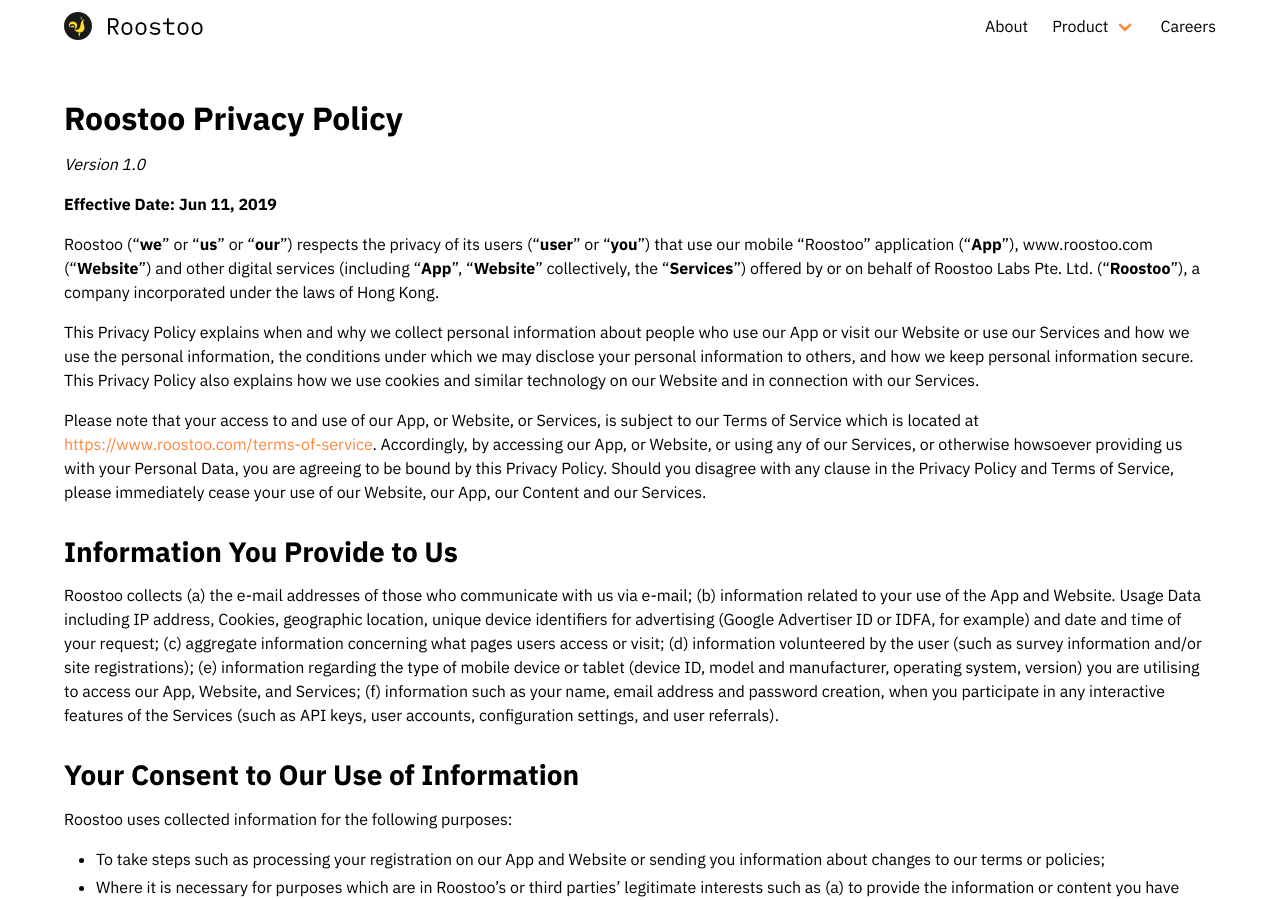
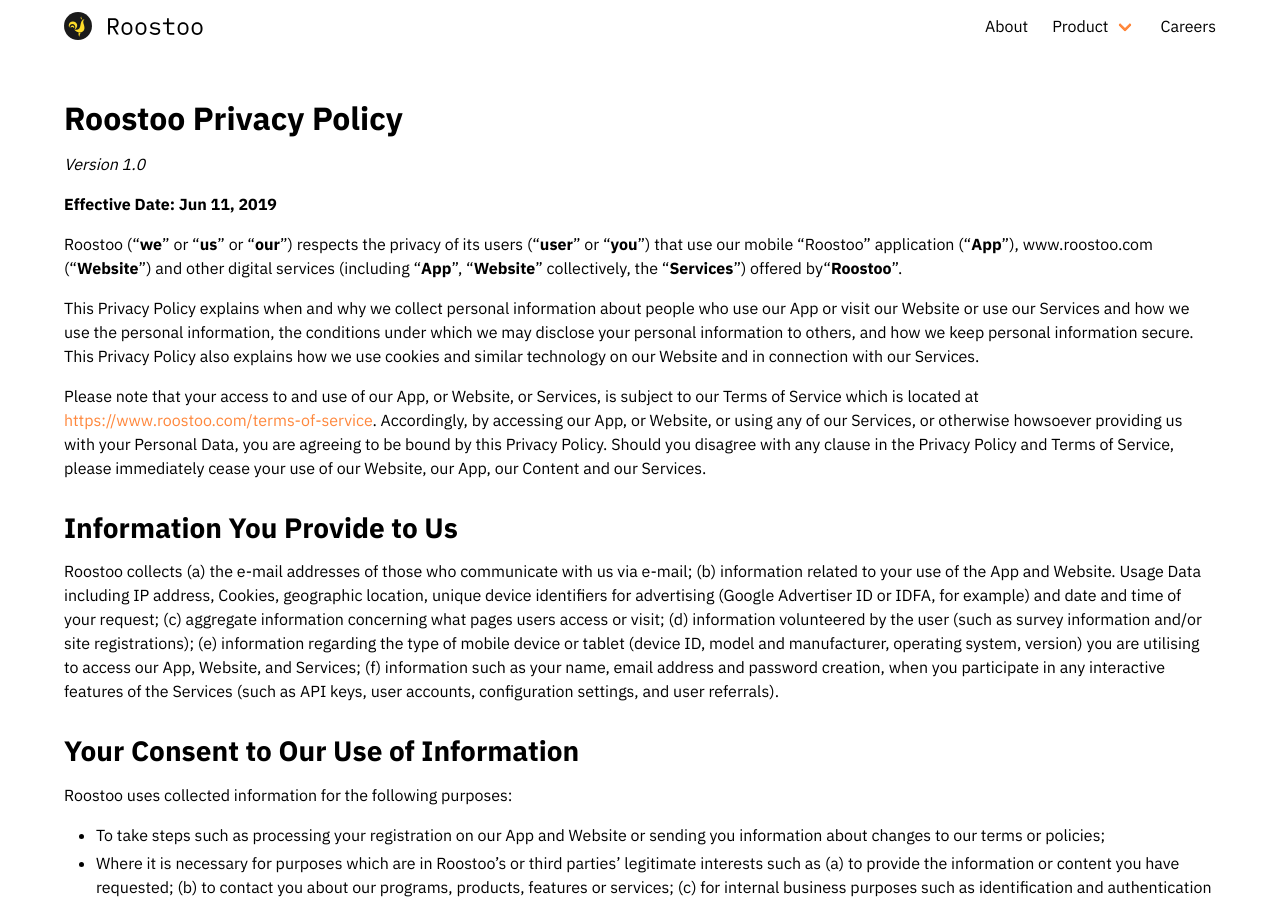
Before and after one commit to roostoo/roostoo.github.io, a Jekyll site: the page built from privacy-policy.md, in a window 1280 px wide and 900 px high. Built offline with Jekyll 4.4.1, drawn with Linux system fonts in a browser that asks for light colours; nearby versions of some CDN libraries.

Commit message:
Update privacy-policy.md

```diff
--- a/privacy-policy.md
+++ b/privacy-policy.md
@@ -11,7 +11,7 @@
 **Effective Date: Jun 11, 2019**
 
 
-Roostoo (“**we**” or “**us**” or “**our**”) respects the privacy of its users (“**user**” or “**you**”) that use our mobile “Roostoo” application (“**App**”), www.roostoo.com (“**Website**”) and other digital services (including “**App**”, “**Website**” collectively, the “**Services**”) offered by or on behalf of Roostoo Labs Pte. Ltd. (“**Roostoo**”), a company incorporated under the laws of Hong Kong.
+Roostoo (“**we**” or “**us**” or “**our**”) respects the privacy of its users (“**user**” or “**you**”) that use our mobile “Roostoo” application (“**App**”), www.roostoo.com (“**Website**”) and other digital services (including “**App**”, “**Website**” collectively, the “**Services**”) offered by“**Roostoo**”.
 
 This Privacy Policy explains when and why we collect personal information about people who use our App or visit our Website or use our Services and how we use the personal information, the conditions under which we may disclose your personal information to others, and how we keep personal information secure. This Privacy Policy also explains how we use cookies and similar technology on our Website and in connection with our Services.
 
```
